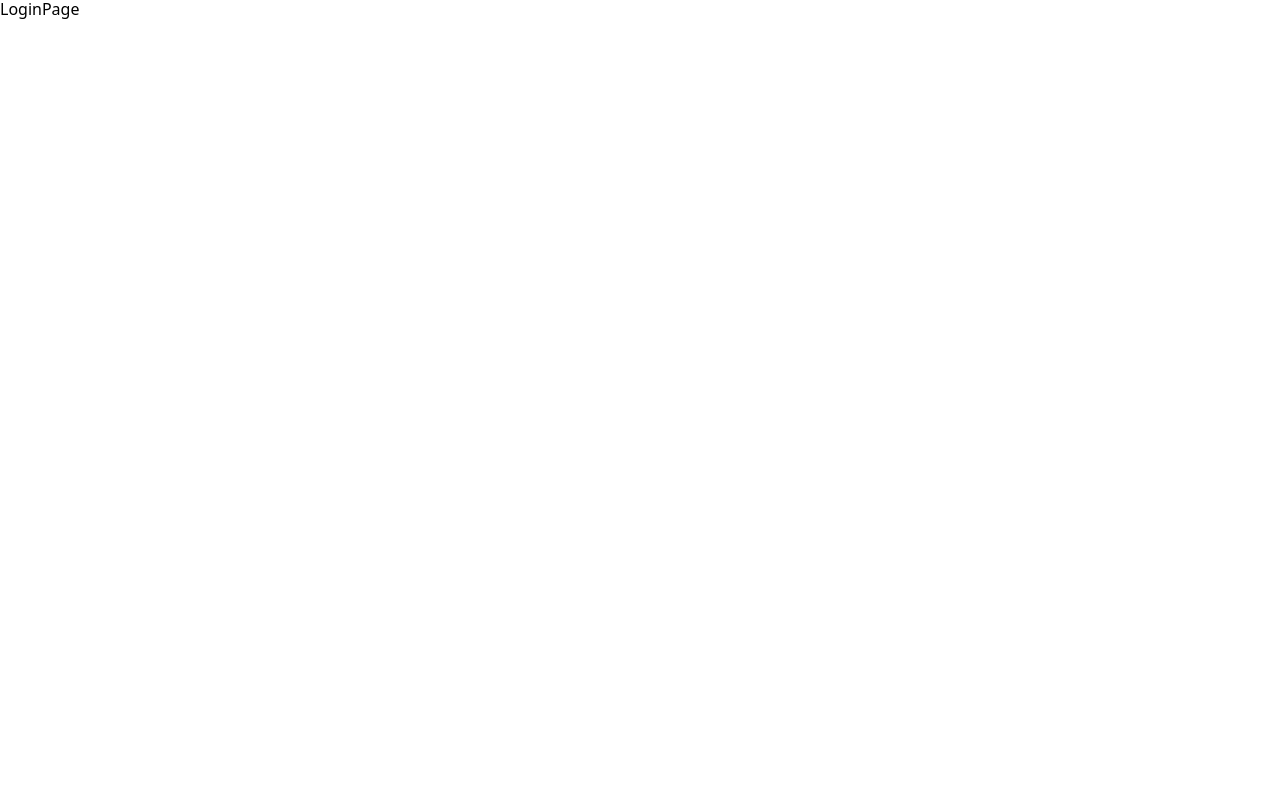
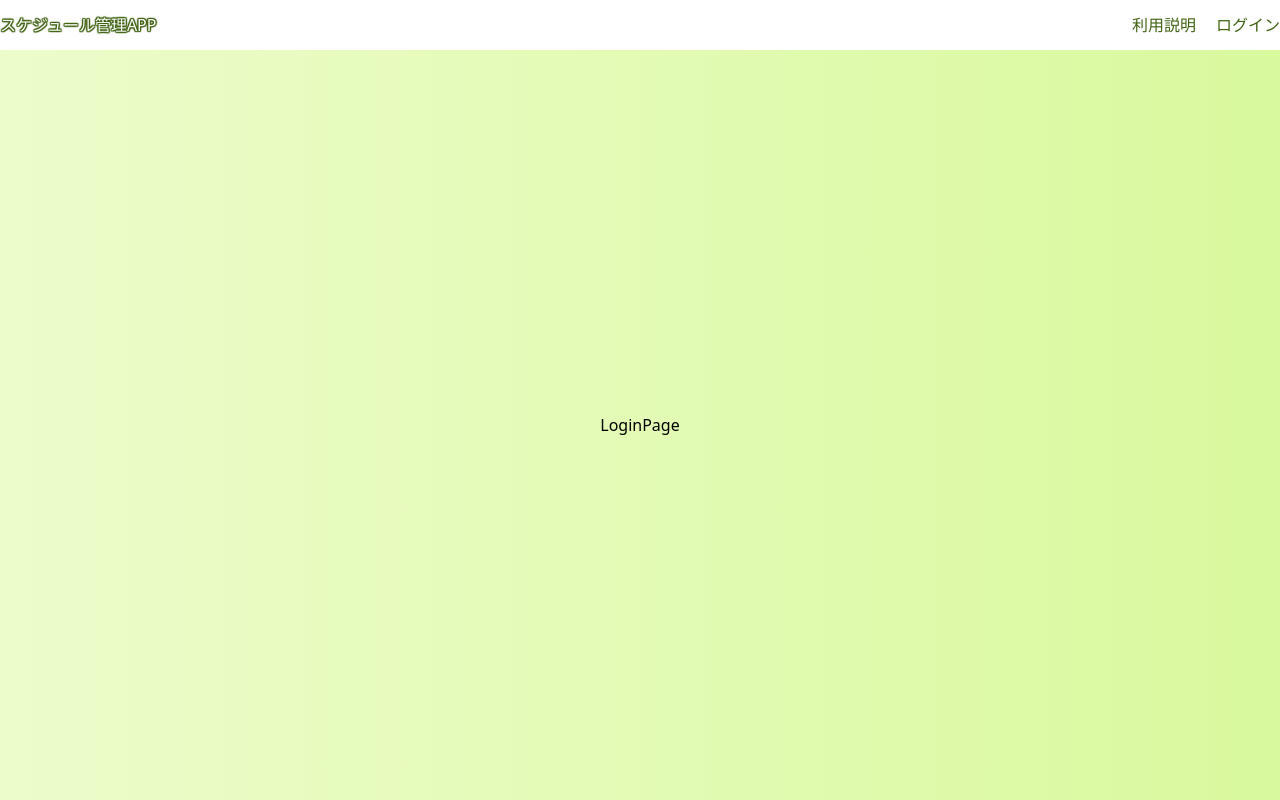
Before and after one commit to Hashimoto-Noriaki/react-calendar, a React (Vite) app: page /login in a window 1280 px wide. Built offline with nearby package versions, Linux system fonts and the light colour scheme.

Commit message:
ログインページに遷移できるようにルーティング設定

```diff
--- a/src/components/pages/TopPage.tsx
+++ b/src/components/pages/TopPage.tsx
@@ -1,9 +1,7 @@
-import { NotLoginLayout } from "../templates/NotLoginLayout"
 import { PrimaryBtn } from '../atoms/PrimaryBtn'
 
 export const TopPage = () => {
     return (
-        <NotLoginLayout>
         <div className="text-center">
             <h1 className="logo text-7xl">スケジュール管理APP</h1>
             <p className="text-5xl pt-[10vh]">スケジュールを管理します。</p>
@@ -13,6 +11,5 @@ export const TopPage = () => {
                 </PrimaryBtn>
             </div>
         </div>
-        </NotLoginLayout>
     )
 }
--- a/src/components/templates/NotLoginLayout.tsx
+++ b/src/components/templates/NotLoginLayout.tsx
@@ -1,10 +1,6 @@
-import { ReactNode } from 'react'
+import { Outlet } from 'react-router-dom'
 
-type PropsType = {
-    children:ReactNode;
-}
-
-export const NotLoginLayout = ({children}: PropsType) => {
+export const NotLoginLayout = () => {
     return (
         <div className="ralative">
             <header className="fixed leading-[50px] bg-white top-0 right-0 left-0">
@@ -19,7 +15,7 @@ export const NotLoginLayout = ({children}: PropsType) => {
                 </div>
             </header>
             <main className="pt-[50px] bg-gradient-to-r from-lime-100 to-lime-200 h-screen flex flex-col justify-center items-center">
-                {children}
+                <Outlet/>
             </main>
         </div>
     )
```
Also changed, not shown: src/router.tsx (+11 -4 lines). Lines whose indentation alone changed are shown as unchanged.
